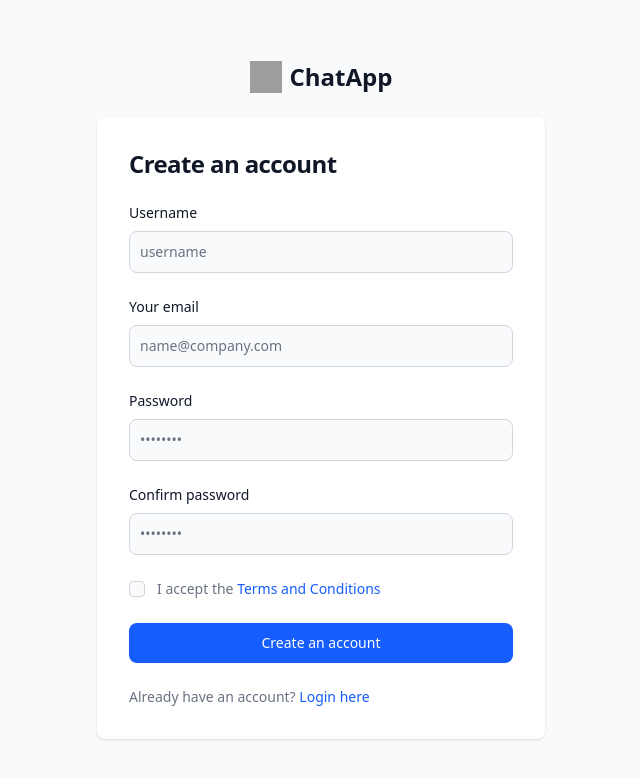
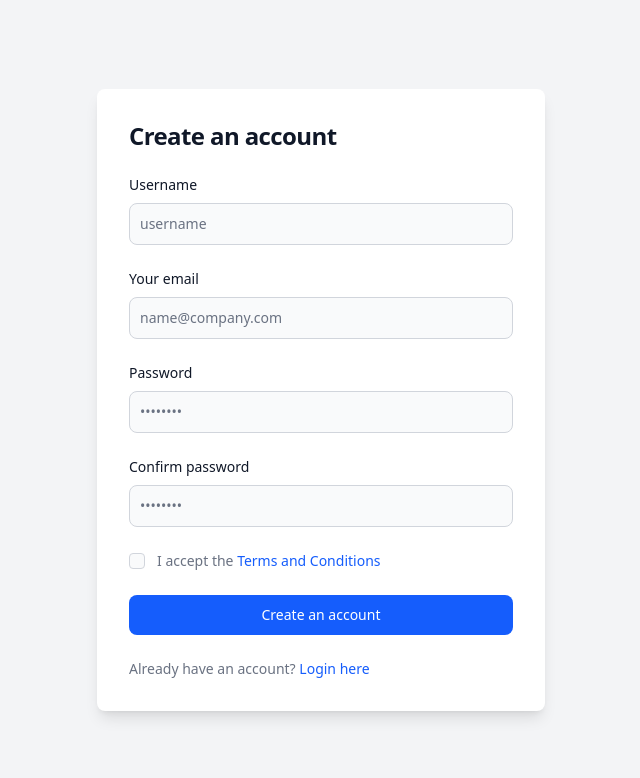
Before and after one commit to VaibhavAPatil/ChatApp, a React (Vite) app in the folder Frontend/: page /register in a window 1280 px wide. Shown: the top 778 px of the page, without its empty margins (319-959 px from the left). Built offline with nearby package versions, Linux system fonts and the light colour scheme; grey boxes are pictures that could not be loaded.

Commit message:
Fixed some CSS Bugs in Register.jsx and Fixed Redirect when login succesfuly to chat from chats

```diff
--- a/Frontend/src/pages/Login.jsx
+++ b/Frontend/src/pages/Login.jsx
@@ -23,7 +23,7 @@ const Login = () => {
     try {
       const { data } = await axios.post("/auth/login", formData);
       localStorage.setItem("token", data.token); // Store token
-      navigate("/chats"); // Redirect to chats
+      navigate("/chat"); // Redirect to chats
     } catch (error) {
       setError(error.response?.data?.message || "Login failed.");
     }
--- a/Frontend/src/pages/Register.jsx
+++ b/Frontend/src/pages/Register.jsx
@@ -51,20 +51,10 @@ const Register = () => {
   };
 
   return (
-    <section className="bg-gray-50 dark:bg-gray-900">
-      <div className="flex flex-col items-center justify-center px-6 py-8 mx-auto md:h-screen lg:py-0">
-        <Link
-          to="/"
-          className="flex items-center mb-6 text-2xl font-semibold text-gray-900 dark:text-white"
-        >
-          <img
-            className="w-8 h-8 mr-2"
-            src="https://flowbite.s3.amazonaws.com/blocks/marketing-ui/logo.svg"
-            alt="logo"
-          />
-          ChatApp
-        </Link>
-        <div className="w-full bg-white rounded-lg shadow dark:border md:mt-0 sm:max-w-md xl:p-0 dark:bg-gray-800 dark:border-gray-700">
+    <>
+      <section className="min-h-screen flex items-center justify-center bg-gray-100 dark:bg-gray-900">
+        <div className="w-full max-w-md bg-white rounded-lg shadow-lg dark:bg-gray-800 dark:border dark:border-gray-700 m-8">
+          <div className="">
             <div className="p-6 space-y-4 md:space-y-6 sm:p-8">
               <h1 className="text-xl font-bold leading-tight tracking-tight text-gray-900 md:text-2xl dark:text-white">
                 Create an account
@@ -207,6 +197,7 @@ const Register = () => {
           </div>
         </div>
       </section>
+    </>
   );
 };
 
```
Lines whose indentation alone changed are shown as unchanged.
